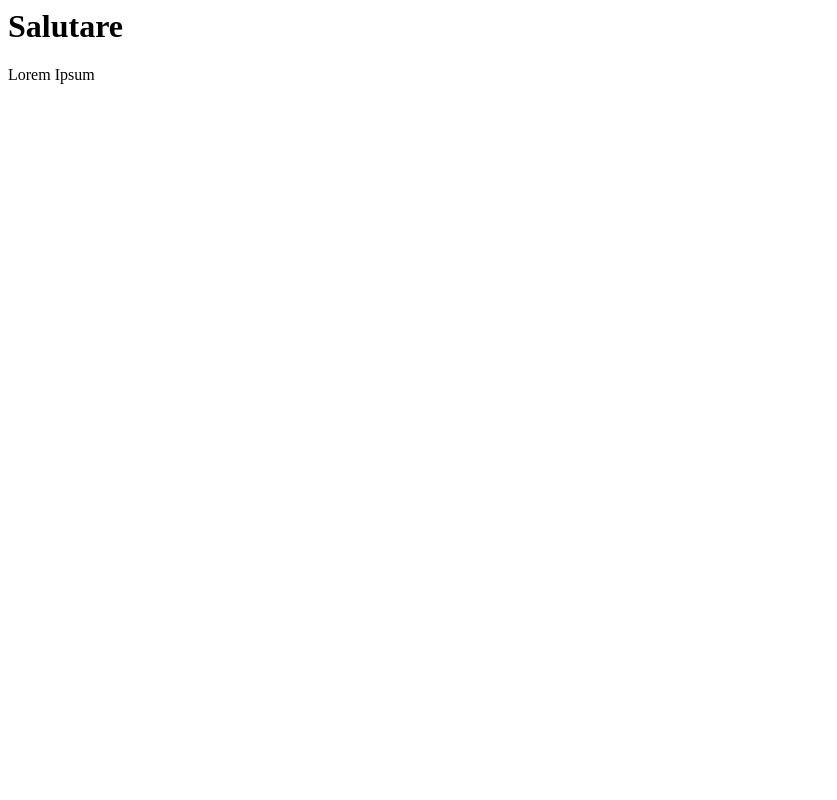
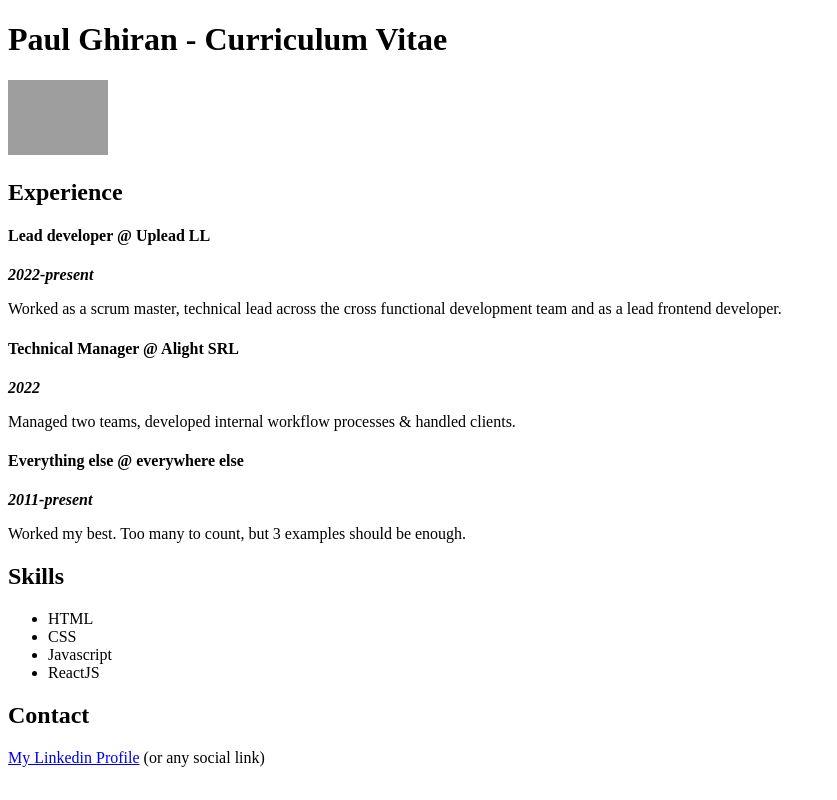
Before and after one commit to paul-ghiran/curs-html, a plain HTML site: page index.html in a window 1280 px wide. Shown: the whole page, without its empty margins (0-837 px from the left). Drawn offline with Linux system fonts and the light colour scheme; grey boxes are pictures that could not be loaded.

Commit message:
Tema Saptamana 1

```diff
--- a/index.html
+++ b/index.html
@@ -1,2 +1,42 @@
-<h1>Salutare</h1>
-<p>Lorem Ipsum</p>
+<!DOCTYPE html>
+<html lang="en">
+
+<head>
+    <title>Document gol</title>
+</head>
+
+<body>
+    <h1> Paul Ghiran - Curriculum Vitae </h1>
+    <img src="https://t4.ftcdn.net/jpg/00/97/58/97/360_F_97589769_t45CqXyzjz0KXwoBZT9PRaWGHRk5hQqQ.jpg" width="100"
+        title="imagine Paul" />
+    <h2>Experience</h2>
+
+    <h4>Lead developer @ Uplead LL</h4>
+    <b> <i> 2022-present </i> </b>
+    <p>Worked as a scrum master, technical lead across the cross functional development team and as a lead
+        frontend developer.
+    </p>
+    <h4>Technical Manager @ Alight SRL</h4>
+    <b> <i> 2022 </i> </b>
+    <p>Managed two teams, developed internal workflow processes & handled clients.
+    </p>
+    <h4>Everything else @ everywhere else</h4>
+    <b> <i> 2011-present </i> </b>
+    <p>Worked my best. Too many to count, but 3 examples should be enough.
+    </p>
+
+    <h2>Skills</h2>
+    <ul>
+        <li>HTML</li>
+        <li>CSS</li>
+        <li>Javascript</li>
+        <li>ReactJS</li>
+    </ul>
+
+    <h2>Contact</h2>
+
+    <a href="https://www.linkedin.com/in/paulghiran/">My Linkedin Profile</a> (or any social link)
+
+</body>
+
+</html>
```
